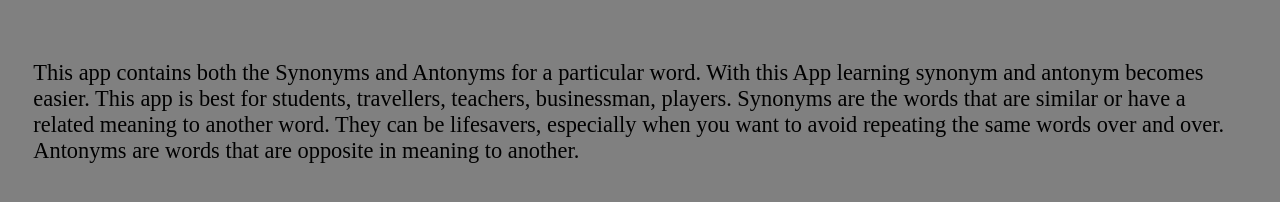
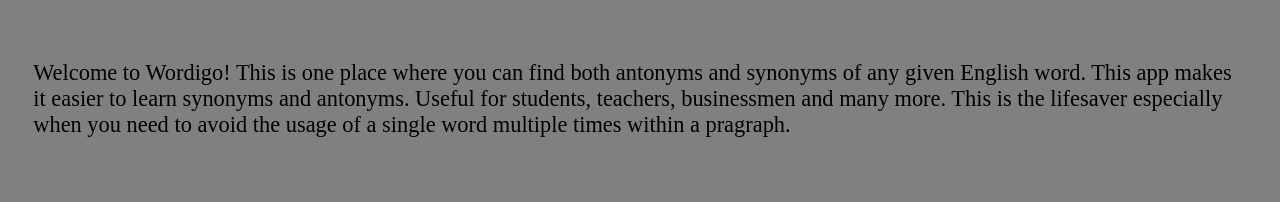
Before and after one commit to RajathPrabhu221/SCL-mini1, a plain HTML site: page src/templates/index.html in a window 1280 px wide. Shown: the part 438-640 px from the top of the page. Drawn offline with Linux system fonts and the light colour scheme.

Commit message:
Update index.html

```diff
--- a/src/templates/index.html
+++ b/src/templates/index.html
@@ -25,7 +25,7 @@
 
     <div>
     	<p>
-    	This app contains both the Synonyms and Antonyms for a particular word. With this App learning synonym and antonym becomes easier.  This app is best for students, travellers, teachers, businessman, players.  Synonyms are the words that are similar or have a related meaning to another word. They can be lifesavers, especially when you want to avoid repeating the same words over and over.   Antonyms are words that are opposite in meaning to another.
+    	Welcome to Wordigo! This is one place where you can find both antonyms and synonyms of any given English word. This app makes it easier to learn synonyms and antonyms. Useful for students, teachers, businessmen and many more. This is the lifesaver especially when you need to avoid the usage of a single word multiple times within a pragraph.
 
         </p>
     </div>
```
